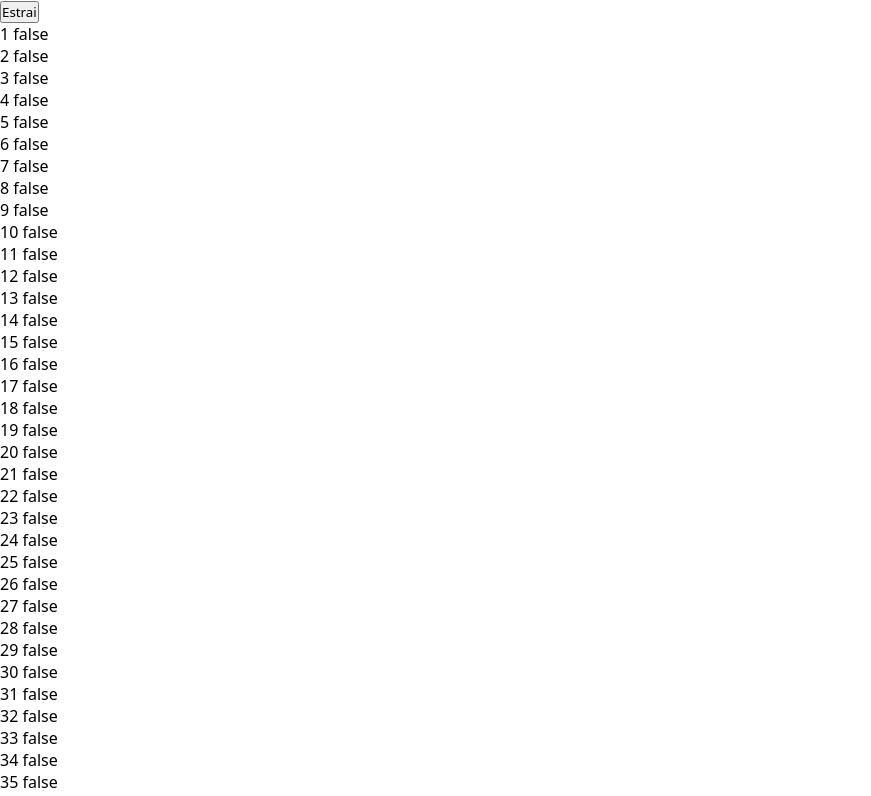
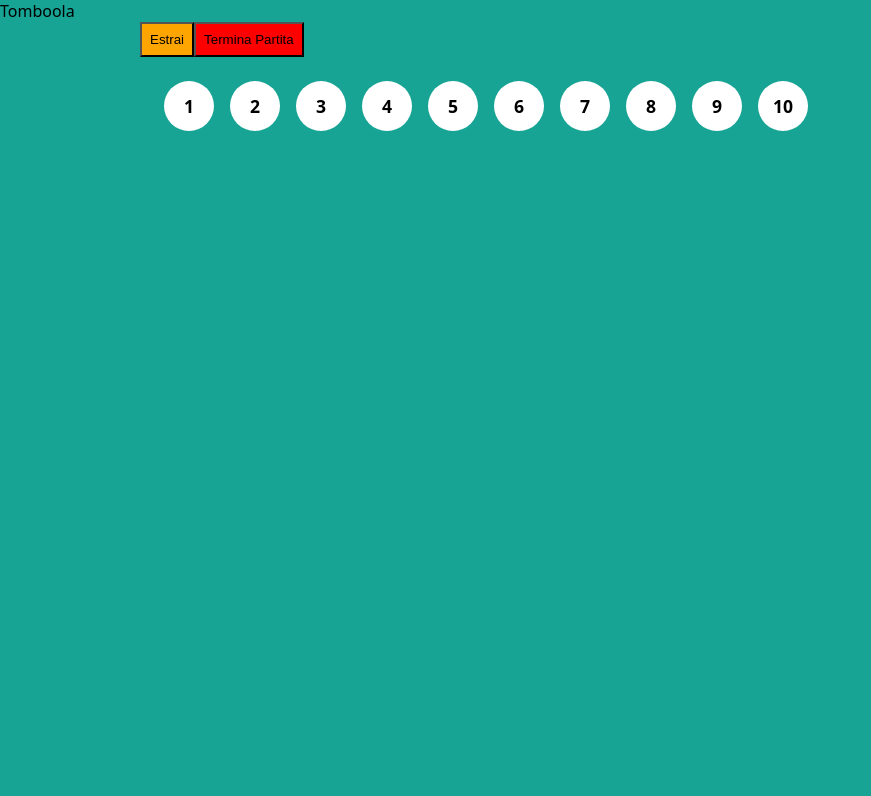
Before and after one commit to andrea-pugliatti/web-tombola, a React (Vite) app: page / in a window 1280 px wide. Shown: the top 796 px of the page, without its empty margins (0-871 px from the left). Built offline with nearby package versions, Linux system fonts and the light colour scheme.

Commit message:
Add possibleNumbers array and styles

```diff
--- a/src/App.jsx
+++ b/src/App.jsx
@@ -2,15 +2,19 @@ import { useEffect, useState } from "react";
 
 function App() {
 	const [tombola, setTombola] = useState([]);
+	const [possibleNumbers, setPossibleNumbers] = useState([]);
 
 	const inizializzaTombola = () => {
 		const numbers = [];
+		const possible = [];
 
-		for (let i = 0; i < 90; i++) {
+		for (let i = 0; i < 10; i++) {
 			numbers.push(false);
+			possible.push(i + 1);
 		}
 
 		setTombola(numbers);
+		setPossibleNumbers(possible);
 	};
 
 	const getRandomNumber = (min, max) =>
@@ -18,27 +22,47 @@ function App() {
 
 	const handleClick = () => {
 		const newTombola = [...tombola];
-		let randomNumber = getRandomNumber(1, 90);
-		while (newTombola[randomNumber - 1]) {
-			randomNumber = randomNumber(1, 90);
-		}
-		console.log(randomNumber);
-		newTombola[randomNumber - 1] = true;
+
+		const randomIndex = getRandomNumber(0, possibleNumbers.length);
+
+		newTombola[possibleNumbers[randomIndex] - 1] = true;
 		setTombola(newTombola);
+
+		possibleNumbers.splice(randomIndex, 1);
+		setPossibleNumbers([...possibleNumbers]);
 	};
 
 	useEffect(inizializzaTombola, []);
 
 	return (
 		<>
-			<button type="button" onClick={handleClick}>
-				Estrai
-			</button>
-			{tombola.map((current, index) => (
-				<div key={`btn-${index}-${Date.now()}`}>
-					{index + 1} {current.toString()}
+			<header>Tomboola</header>
+			<div className="container">
+				<button
+					className="button extract-button"
+					type="button"
+					onClick={handleClick}
+				>
+					Estrai
+				</button>
+				<button
+					className="button end-button"
+					type="button"
+					onClick={inizializzaTombola}
+				>
+					Termina Partita
+				</button>
+				<div className="row">
+					{tombola.map((current, index) => (
+						<div
+							className={`number ${current ? "active" : ""}`}
+							key={`btn-${index}-${Date.now()}`}
+						>
+							{index + 1}
+						</div>
+					))}
 				</div>
-			))}
+			</div>
 		</>
 	);
 }
--- a/src/index.css
+++ b/src/index.css
@@ -1,6 +1,53 @@
 * {
-	font-family: system-ui, Helvetica, Arial, sans-serif;
 	margin: 0;
 	padding: 0;
 	box-sizing: border-box;
 }
+
+body {
+	font-family: system-ui, Helvetica, Arial, sans-serif;
+	background-color: rgb(23, 164, 148);
+}
+
+.container {
+	max-width: 1000px;
+	margin: 0 auto;
+}
+
+.row {
+	display: flex;
+	flex-wrap: wrap;
+	max-width: 700px;
+	margin: 1rem;
+}
+
+.number {
+	width: 50px;
+	height: 50px;
+	border-radius: 50%;
+	display: flex;
+	justify-content: center;
+	align-items: center;
+	margin: 0.5rem;
+	padding: 0.2rem;
+	background-color: white;
+	font-weight: 700;
+	font-size: 1.1rem;
+}
+
+.active {
+	background-color: rgb(255, 102, 102);
+	color: white;
+}
+
+.button {
+	padding: 0.5rem;
+}
+
+.extract-button {
+	background-color: orange;
+}
+
+.end-button {
+	background-color: red;
+}
```
